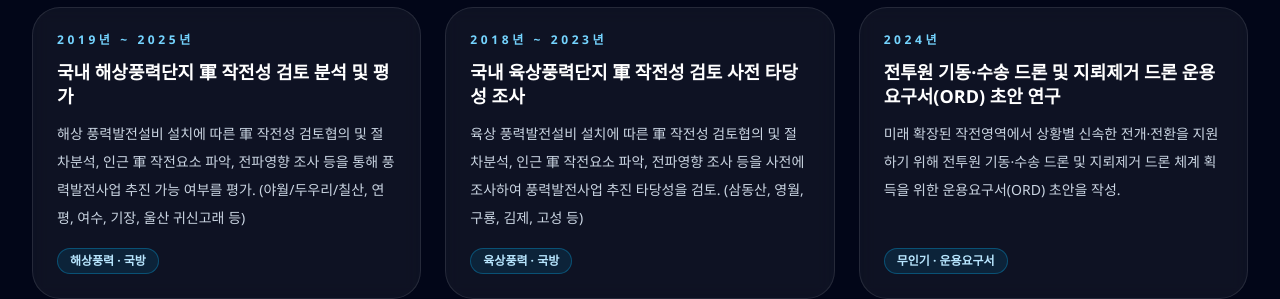
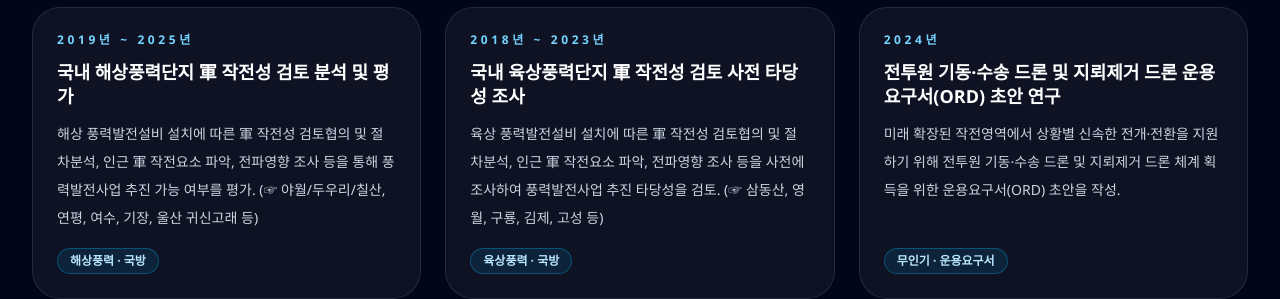
Before and after one commit to giuhyoung/ceg_website, a React (Vite) app: page / in a window 1280 px wide. Shown: the part 3980-4279 px from the top of the page. Built offline with nearby package versions, Linux system fonts and the light colour scheme; a web font is replaced by a local one.

Commit message:
손가락 추가

```diff
--- a/src/content/siteContent.js
+++ b/src/content/siteContent.js
@@ -118,14 +118,14 @@ export const projectRecords = [
     period: '2019년 ~ 2025년',
     title: '국내 해상풍력단지 軍 작전성 검토 분석 및 평가',
     description:
-      '해상 풍력발전설비 설치에 따른 軍 작전성 검토협의 및 절차분석, 인근 軍 작전요소 파악, 전파영향 조사 등을 통해 풍력발전사업 추진 가능 여부를 평가. (야월/두우리/칠산, 연평, 여수, 기장, 울산 귀신고래 등)',
+      '해상 풍력발전설비 설치에 따른 軍 작전성 검토협의 및 절차분석, 인근 軍 작전요소 파악, 전파영향 조사 등을 통해 풍력발전사업 추진 가능 여부를 평가. (☞ 야월/두우리/칠산, 연평, 여수, 기장, 울산 귀신고래 등)',
     category: '해상풍력 · 국방',
   },
   {
     period: '2018년 ~ 2023년',
     title: '국내 육상풍력단지 軍 작전성 검토 사전 타당성 조사',
     description:
-      '육상 풍력발전설비 설치에 따른 軍 작전성 검토협의 및 절차분석, 인근 軍 작전요소 파악, 전파영향 조사 등을 사전에 조사하여 풍력발전사업 추진 타당성을 검토. (삼동산, 영월, 구룡, 김제, 고성 등)',
+      '육상 풍력발전설비 설치에 따른 軍 작전성 검토협의 및 절차분석, 인근 軍 작전요소 파악, 전파영향 조사 등을 사전에 조사하여 풍력발전사업 추진 타당성을 검토. (☞ 삼동산, 영월, 구룡, 김제, 고성 등)',
     category: '육상풍력 · 국방',
   },
   {
```
